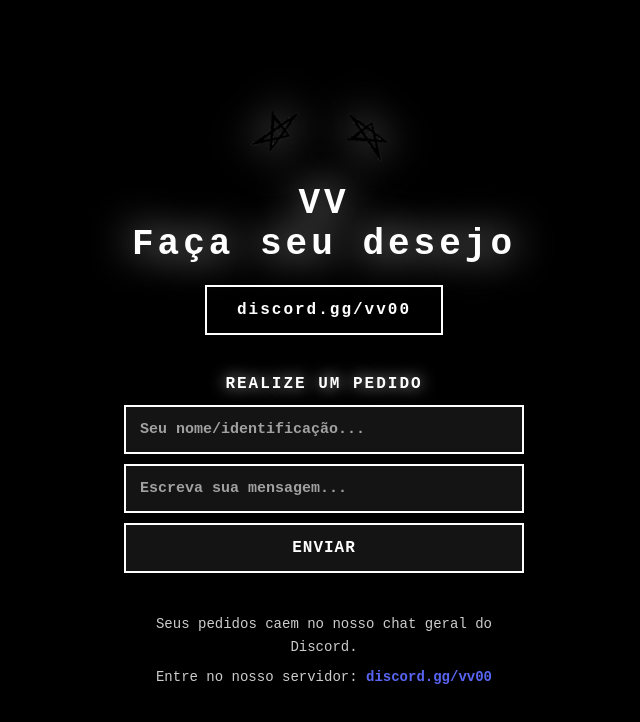
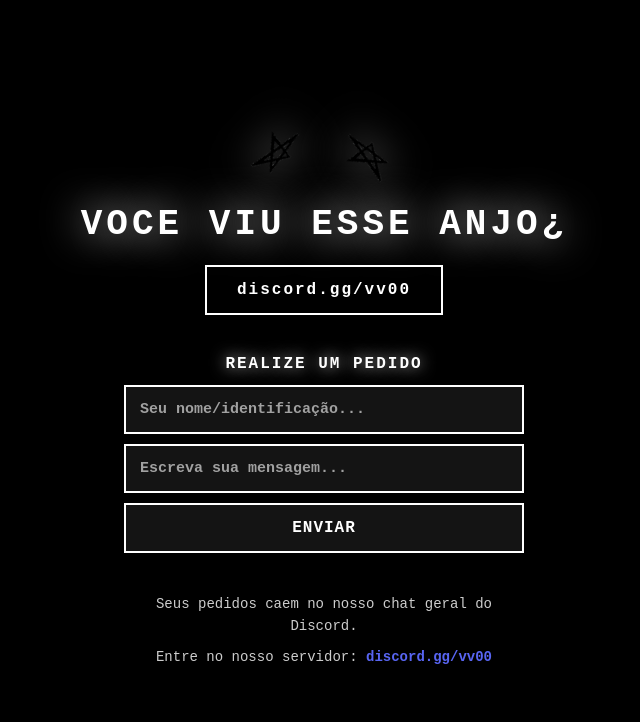
Before and after one commit to caetanoitalo59-boop/dark-angel-final, a plain HTML site: page index.html in a window 1280 px wide. Shown: the whole page, without its empty margins (316-956 px from the left). Drawn offline with Linux system fonts and the light colour scheme.

Commit message:
Fix: Texto voltou para VOCE VIU ESSE ANJO¿

```diff
--- a/index.html
+++ b/index.html
@@ -260,7 +260,7 @@
             <img src="pentagram.gif" alt="Pentagram" class="pentagram pentagram-right">
         </div>
 
-        <h1>VV<br>Faça seu desejo</h1>
+        <h1>VOCE VIU ESSE ANJO¿</h1>
 
         <a href="https://discord.gg/vv00" class="discord-link" target="_blank">discord.gg/vv00</a>
 
```
